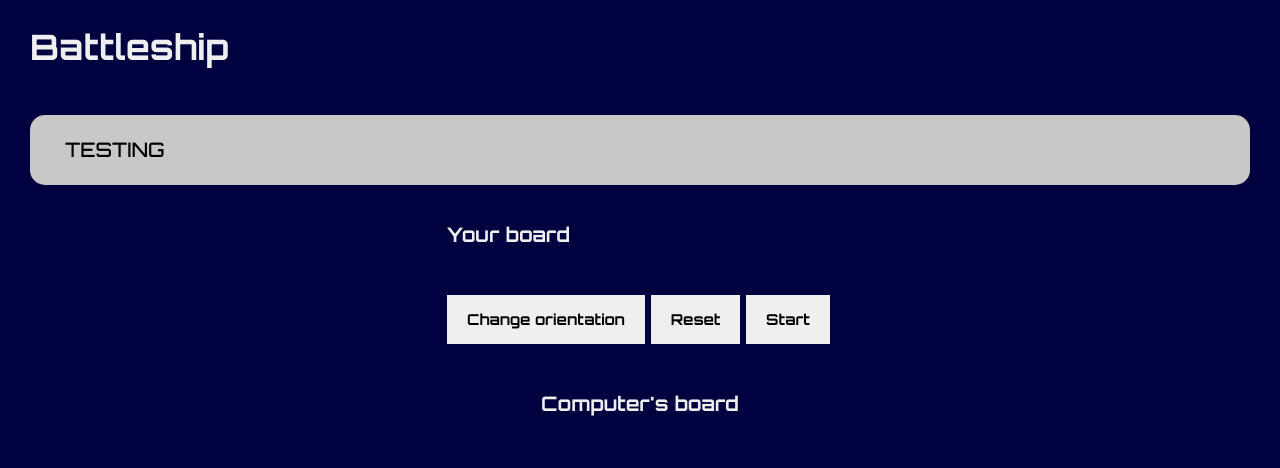
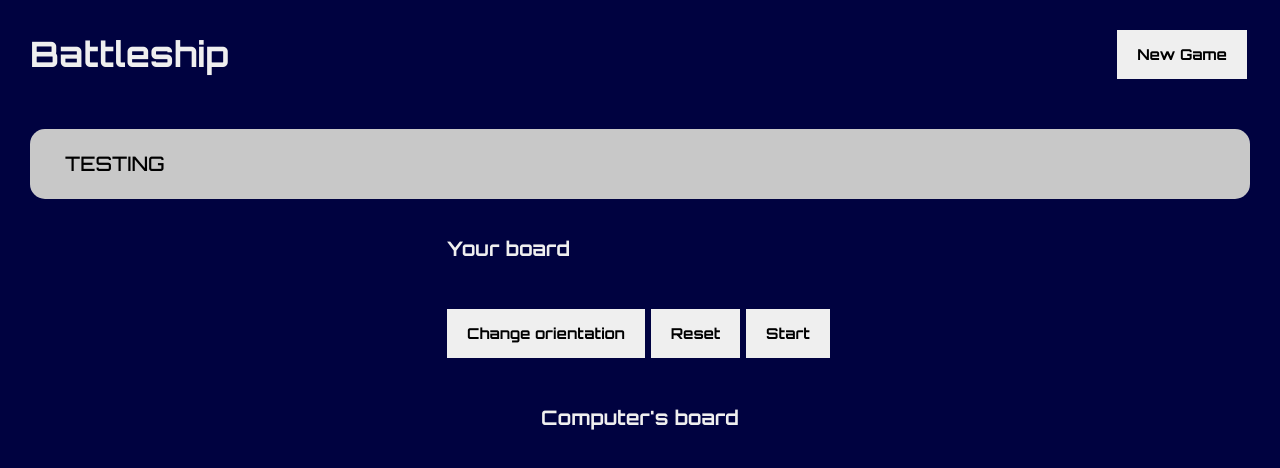
Before and after one commit to kevinzhou22/battleship, a website built with webpack: page src/index.html in a window 1280 px wide. Built offline with nearby package versions, Linux system fonts and the light colour scheme.

Commit message:
Add new game functionality

```diff
--- a/src/index.html
+++ b/src/index.html
@@ -7,7 +7,10 @@
     <link href="https://fonts.googleapis.com/css2?family=Orbitron:wght@400;500;600;700&display=swap" rel="stylesheet">
   </head>
     <div class="root">
-      <header><h1>Battleship</h1></header>
+      <header>
+        <h1>Battleship</h1>
+        <button type="button" class="new-game">New Game</button>
+      </header>
       <div class="information">TESTING</div>
       <div class="main-game-wrapper">
         <div class="player-section-wrapper">
--- a/src/style.css
+++ b/src/style.css
@@ -19,6 +19,20 @@ html {
 header {
   font-size: 3.5rem;
   font-weight: bold;
+  display: flex;
+  align-items: center;
+  justify-content: space-between;
+}
+
+header .new-game {
+  font-family: 'Orbitron', sans-serif;
+  background-color: var(--off-white);
+  color: black;
+  border: none;
+  font-size: 1.5rem;
+  padding: 1.5rem 2rem;
+  font-weight: bold;
+  margin-right: 0.3rem;
 }
 
 .information {
```
Also changed, not shown: src/modules/createDOMController.js (+37 -3 lines).
